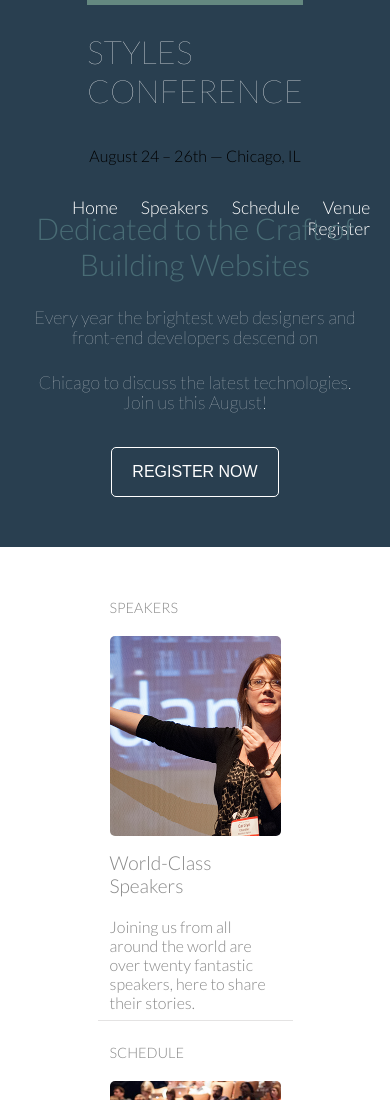
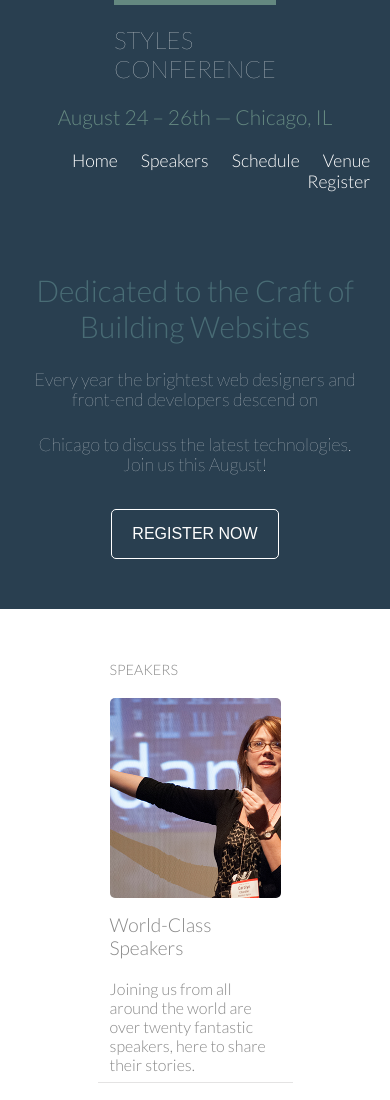
Before and after one commit to Emmytobs/emmytobs.github.io-styles-conference-site, a plain HTML site: page index.html in a window 390 px wide. Shown: the top 1100 px of the page. Drawn offline with Linux system fonts and the light colour scheme.

Commit message:
Added styling for the p tag that displays the event's date on small and large screens

```diff
--- a/styles/header.css
+++ b/styles/header.css
@@ -42,9 +42,17 @@ nav .menu-container > * {
     text-align: right;
 }
 
-nav .menu-container p {
+nav p.event-date {
     font-size: 1.3em;
-    color: var(--main-trim-color);;
+    color: var(--main-trim-color);
+}
+
+nav > p.small-screens {
+    display: none;
+}
+
+.menu-container p.big-screens {
+    display: block;
 }
 
 nav .menu-container li {
@@ -67,15 +75,37 @@ nav .menu-container a:hover {
     nav {
         display: flex;
         flex-direction: column;
-        justify-content: space-between;
         align-items: center;
+        height: auto;
+    }
+
+    nav .logo {
+        margin-bottom: 0px;
     }
 
     .menu-container div > p {
         display: none;
     }
 
+    nav p.small-screens {
+        display: block;
+    }
+
+    .menu-container p.big-screens {
+        display: none;
+    }
+
+    .menu-container div,
+    .menu-container ul {
+        width: 100%;
+    }
+
+    .menu-container ul {
+        padding: 0;
+        margin: 0;
+    }
+
     nav .logo-container h1 {
-        font-size: 2em;
+        font-size: 1.5em;
     }
 }
```
